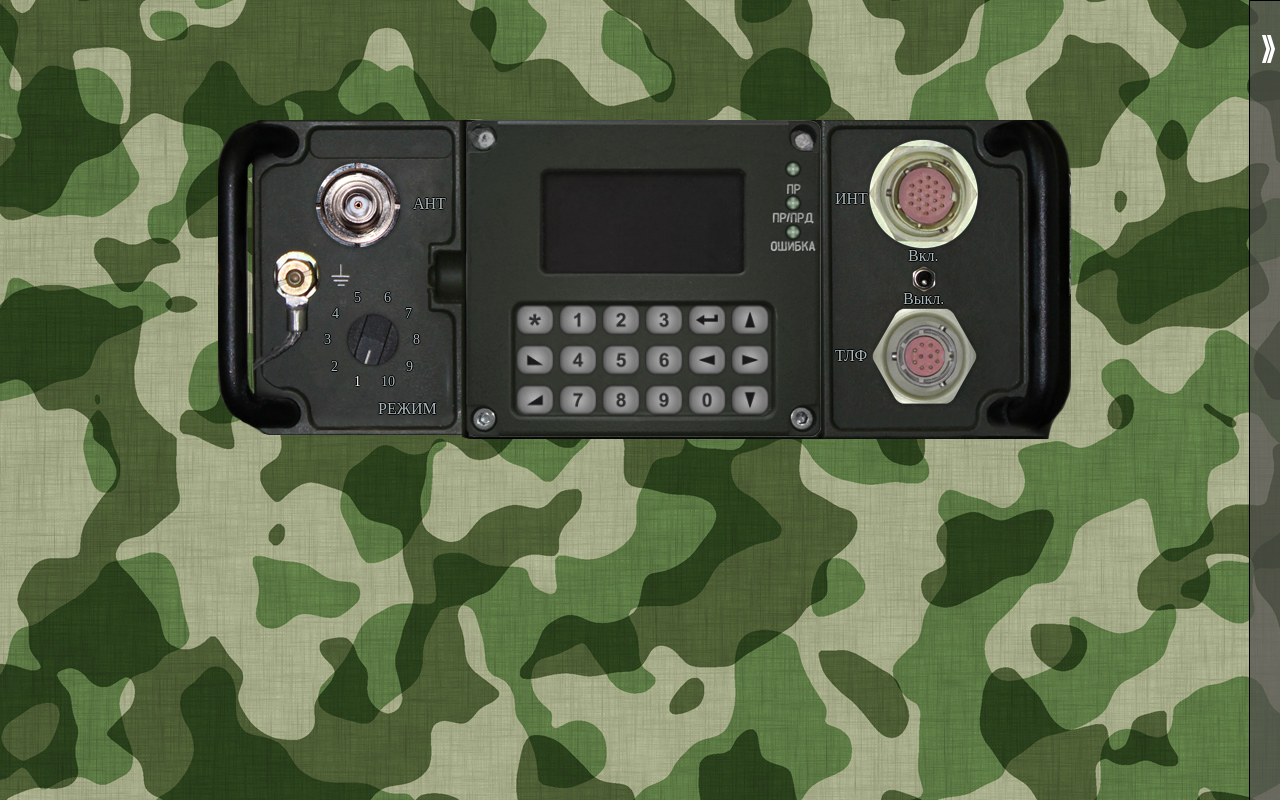
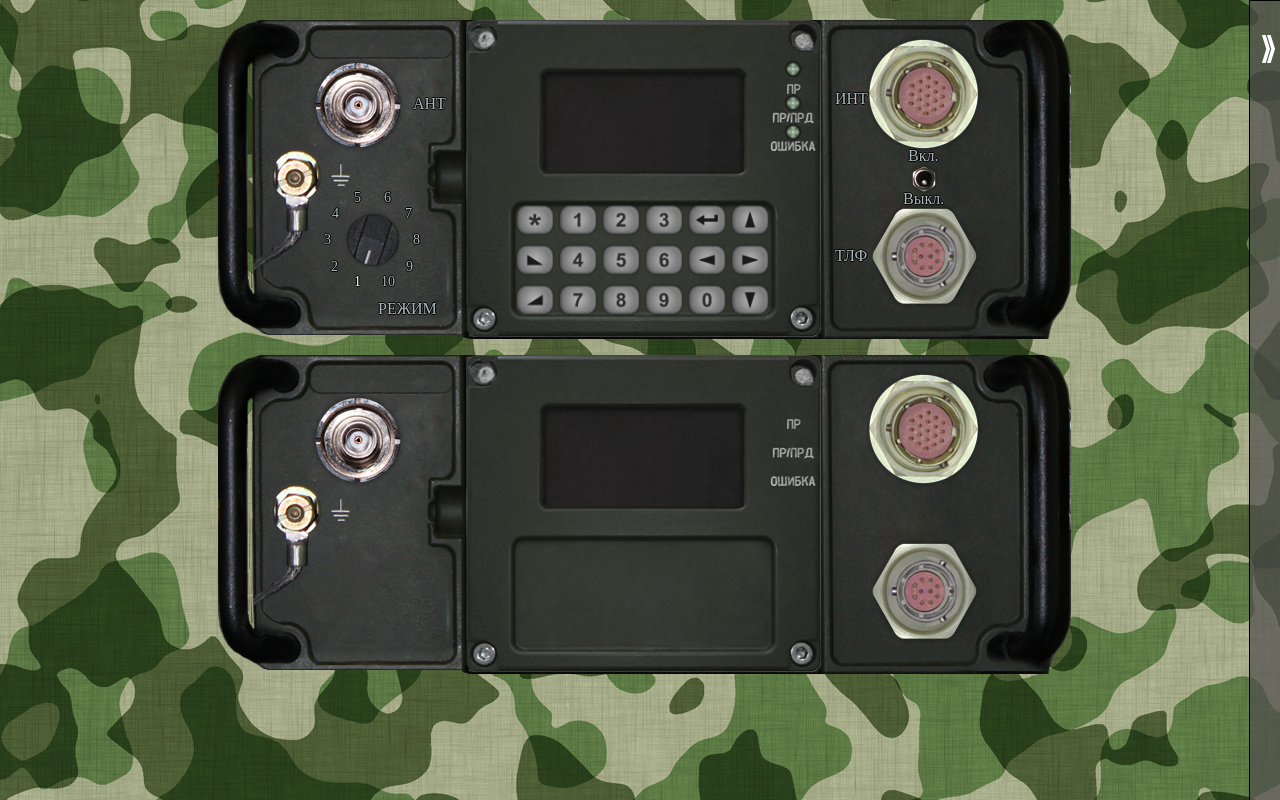
Before and after one commit to DmitryGolubko/181-5, a website: page index.html in a window 1280 px wide. Drawn offline with nearby package versions, Linux system fonts and the light colour scheme.

Commit message:
tth fix, deleted unused code

```diff
--- a/index.html
+++ b/index.html
@@ -6,9 +6,9 @@
     <meta http-equiv="Content-Type" content="text/html; charset=UTF-8"/>
     <meta name="viewport" content="width=device-width, initial-scale=1, maximum-scale=1"/>
 
+	<link rel="stylesheet" href="remoteCtrl.css"/>
     <link rel="stylesheet" href="main/container.css">
     <link rel="stylesheet" href="main/elements.css">
-    <link rel="stylesheet" href="remoteCtrl.css"/>
 
     <script src="node_modules/jquery/dist/jquery.min.js"></script>
     <script src="vendor/jquery-ui/jquery-ui.min.js"></script>
@@ -70,6 +70,7 @@
                         <p class="mode-switcher-label position9">9</p>
                         <p class="mode-switcher-label position10">10</p>
                     </div>
+					<div id="ANT-mid-left-btn" class="btn-anim-white"></div>
                 </div>
 				<div class="center">
 				<div class="remoteController">
@@ -188,11 +189,6 @@
                                         </div>
                                     </div>
                                 </div>
-                                <div ng-show="requireExternalDeviceScreen">
-                                    <p>ПУ заблокирован.</p>
-                                    <p>Подключено внешнее управляющее уст-во.</p>
-                                </div>
-
                             </div>
                         </div>
                         <div class="buttons">
@@ -223,8 +219,10 @@
                     <div id="TLF-mid-left-btn" class="btn-anim-white"></div>
                 </div>
             </div>
-        </div>
-
+		</div>
+		<div class="battery" ng-controller="BlocksCtrl as bCtrl">
+			<div id="battery-btn" class="btn-anim-white"></div>
+		</div>
     </div>
 </div>
 </body>
--- a/main/container.css
+++ b/main/container.css
@@ -15,7 +15,22 @@
     background-image: url("../img/main/bg/composite.png");
     font-size: 0;
     position: relative;
-	top: 120px;
+	top: 20px;
+    margin: 0 auto;
+}
+
+.battery {
+    -webkit-box-sizing: border-box;
+    -moz-box-sizing: border-box;
+    box-sizing: border-box;
+
+    width: 954px;
+    height: 335px;
+    padding: 0px 90px 10px 95px;
+    background-image: url("../img/main/bg/composite.png");
+    font-size: 0;
+    position: relative;
+	top: 20px;
     margin: 0 auto;
 }
 
--- a/main/elements.css
+++ b/main/elements.css
@@ -319,6 +319,15 @@ right
     border-radius:25px;
 }
 
+#ANT-mid-left-btn {
+    width: 90px;
+    height: 90px;
+    position: relative;
+    left: 54px;
+    top: 40px;
+    border-radius:50px;
+}
+
 #INT-bott-left-btn {
     width: 110px;
     height: 110px;
@@ -334,6 +343,15 @@ right
     position: relative;
     left: 57px;
     top: 68px;
+    border-radius:25px;
+}
+
+#battery-btn{
+    width: 850px;
+    height: 320px;
+    position: relative;
+    left: -40px;
+    top: 0px;
     border-radius:25px;
 }
 
```
Also changed, not shown: tth.html (+1 -1 lines), img/tth/1.png, img/tth/2.png, img/tth/3.png, img/tth/4.png, img/tth/5.jpg (added), img/tth/5.png (deleted), readme.md (added).
